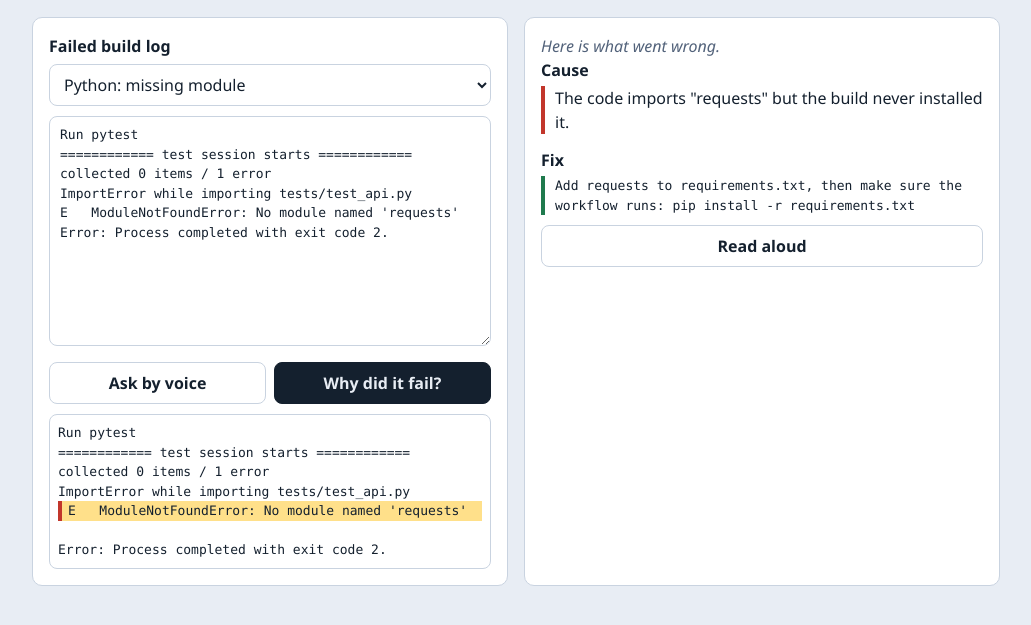
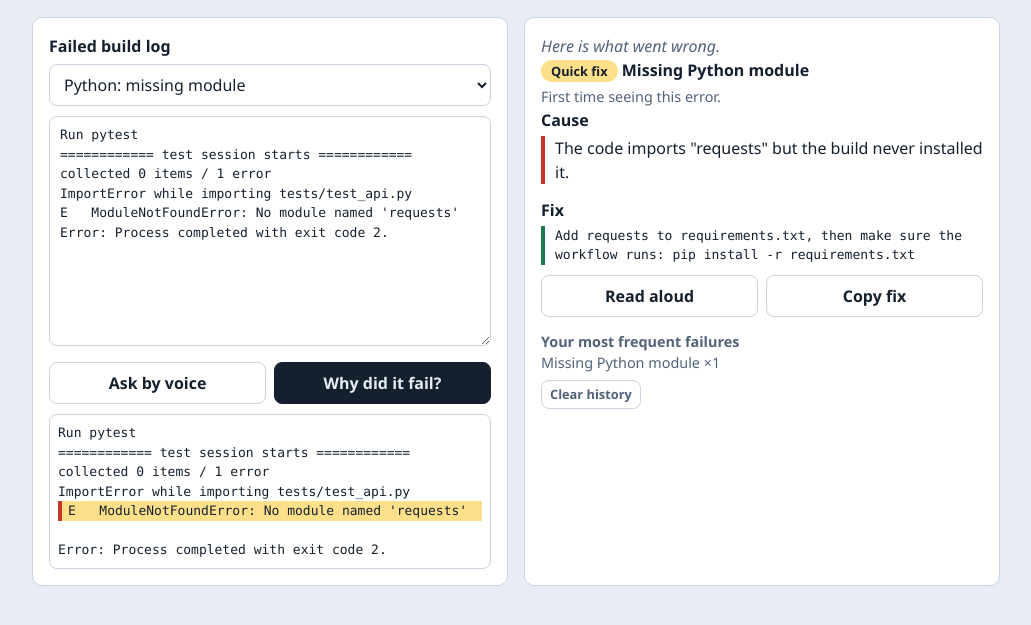
Before and after one commit to MunagalaDeekshitha/build-doctor, a website: page index.html in a window 1280 px wide. Both pictures are taken after a click on the button "Why did it fail?". Shown: the part 103-728 px from the top of the page, without its empty margins (124-1155 px from the left). Drawn offline with Linux system fonts and the light colour scheme; no server answers.

Commit message:
Add copy button and enhance error handling

```diff
--- a/index.html
+++ b/index.html
@@ -21,6 +21,7 @@ pre{margin:0;font:13px/1.5 ui-monospace,Consolas,monospace;white-space:pre-wrap;
 .say{color:var(--mute);font-style:italic;min-height:1.5em}
 h2{font-size:1rem;margin:14px 0 4px}h2:first-of-type{margin-top:0}
 .fix{border-left:4px solid var(--ok);padding-left:10px}.cause{border-left:4px solid var(--fail);padding-left:10px}
+.tag{background:var(--hi);border-radius:99px;padding:2px 10px;font-size:.8rem;font-weight:600}.seen{color:var(--mute);font-size:.9rem;margin-top:4px}#hist{margin-top:14px;font-size:.9rem;color:var(--mute)}#clr{margin-top:6px;font-size:.8rem;padding:4px 8px}
 </style></head><body><main>
 <h1>Build Doctor</h1>
 <p class="sub">Ask why your build failed. Get the cause and the fix, spoken and on screen.</p>
@@ -35,18 +36,26 @@ h2{font-size:1rem;margin:14px 0 4px}h2:first-of-type{margin-top:0}
 <section class="card" aria-live="polite">
 <div class="say" id="say">Say or tap: “Why did my build fail?”</div>
 <div id="out"><p>Pick a sample log or paste your own, then ask.</p></div>
-<div class="row"><button id="speak" hidden>Read aloud</button></div>
+<div class="row"><button id="speak" hidden>Read aloud</button><button id="copy" hidden>Copy fix</button></div><div id="hist"></div>
 </section></div></main>
 <script>
 const SAMPLES={
 "Python: missing module":`Run pytest\n============ test session starts ============\ncollected 0 items / 1 error\nImportError while importing tests/test_api.py\nE   ModuleNotFoundError: No module named 'requests'\nError: Process completed with exit code 2.`,
 "Node: missing build script":`Run npm run build\nnpm ERR! Missing script: "build"\nnpm ERR! To see a list of scripts, run: npm run\nError: Process completed with exit code 1.`,
-"Test: wrong total":`Run npm test\nFAIL tests/cart.test.js\n  ● cart total adds items\n    expect(received).toBe(expected)\n    Expected: 5\n    Received: 4\n      at Object.<anonymous> (tests/cart.test.js:12:30)\nError: Process completed with exit code 1.`};
+"Test: wrong total":`Run npm test\nFAIL tests/cart.test.js\n  ● cart total adds items\n    expect(received).toBe(expected)\n    Expected: 5\n    Received: 4\n      at Object.<anonymous> (tests/cart.test.js:12:30)\nError: Process completed with exit code 1.`,
+"Docker: image not found":`Run docker build -t app .\nStep 1/5 : FROM pyton:3.11\npull access denied for pyton, repository does not exist or may require authentication\nError: Process completed with exit code 1.`,
+"Maven: compile error":`Run mvn package\n[ERROR] COMPILATION ERROR :\n[ERROR] /src/main/java/App.java:[8,20] cannot find symbol\n[ERROR]   symbol:   variable nme\nError: Process completed with exit code 1.`,
+"Network: install timeout":`Run npm install\nnpm ERR! code ETIMEDOUT\nnpm ERR! network request to https://registry.npmjs.org/react failed, reason: connect ETIMEDOUT\nError: Process completed with exit code 1.`};
 const RULES=[
-[/ModuleNotFoundError: No module named '(\w+)'/,m=>({line:m[0],cause:`The code imports "${m[1]}" but the build never installed it.`,fix:`Add ${m[1]} to requirements.txt, then make sure the workflow runs: pip install -r requirements.txt`})],
-[/Missing script: "(\w+)"/,m=>({line:m[0],cause:`package.json has no "${m[1]}" script, so npm cannot run it.`,fix:`Add it under "scripts" in package.json, for example:\n"scripts": { "${m[1]}": "vite build" }`})],
-[/Expected: (\S+)\s+Received: (\S+)/,m=>({line:`Expected: ${m[1]}`,cause:`A test expected ${m[1]} but the code returned ${m[2]}. The logic is wrong, not the setup.`,fix:`Open the file named in the stack trace (tests/cart.test.js:12) and check how the total is calculated. A missed item or an off-by-one is the usual cause.`})]];
-const $=id=>document.getElementById(id);let last="";
+[/ModuleNotFoundError: No module named '(\w+)'/,m=>({title:"Missing Python module",tag:"Quick fix",line:m[0],cause:`The code imports "${m[1]}" but the build never installed it.`,fix:`Add ${m[1]} to requirements.txt, then make sure the workflow runs: pip install -r requirements.txt`})],
+[/Missing script: "(\w+)"/,m=>({title:"Missing npm script",tag:"Quick fix",line:m[0],cause:`package.json has no "${m[1]}" script, so npm cannot run it.`,fix:`Add it under "scripts" in package.json, for example:\n"scripts": { "${m[1]}": "vite build" }`})],
+[/Expected: (\S+)\s+Received: (\S+)/,m=>({title:"Failing test",tag:"Needs code change",line:`Expected: ${m[1]}`,cause:`A test expected ${m[1]} but the code returned ${m[2]}. The logic is wrong, not the setup.`,fix:`Open the file in the stack trace (tests/cart.test.js:12) and check how the total is calculated. A missed item or an off-by-one is the usual cause.`})],
+[/pull access denied for ([\w.\/-]+)/,m=>({title:"Docker image not found",tag:"Quick fix",line:m[0],cause:`Docker cannot pull "${m[1]}". The image name is probably misspelled, or it is private.`,fix:`Check the name in your Dockerfile FROM line for typos. If the image is private, add a docker login step to the workflow.`})],
+[/cannot find symbol/,m=>({title:"Java compile error",tag:"Needs code change",line:m[0],cause:`Java cannot find a variable or method used in the code. It is usually a typo or a missing import.`,fix:`Open the file and line shown in the [ERROR] line above. Fix the spelling of the name or add the missing import.`})],
+[/'(\w+)' is (defined but never used|not defined)/,m=>({title:"Lint error",tag:"Quick fix",line:m[0],cause:`ESLint says "${m[1]}" is ${m[2]}. The build is set to fail on lint errors.`,fix:m[2]==="not defined"?`Declare or import ${m[1]} before using it.`:`Remove ${m[1]} if it is unused, or use it in the code.`})],
+[/Permission denied/,m=>({title:"Permission denied",tag:"Check settings",line:m[0],cause:`The build tried to run or write something it is not allowed to.`,fix:`For a script, run: chmod +x script.sh and commit it. For GitHub Actions, check the permissions: block in the workflow file.`})],
+[/ETIMEDOUT|timed out|exceeded the maximum execution time/,m=>({title:"Timeout",tag:"Check settings",line:m[0],cause:`A network request or the whole job took too long. This is often temporary or caused by a slow install.`,fix:`Re-run the job first. If it keeps happening, cache your dependencies in the workflow and add a retry.`})]];
+const $=id=>document.getElementById(id);let last="",fix="";
 Object.keys(SAMPLES).forEach(k=>$("sample").add(new Option(k,k)));
 $("sample").onchange=()=>{$("log").value=SAMPLES[$("sample").value]};$("log").value=SAMPLES[$("sample").value];
 function esc(s){return s.replace(/[&<>]/g,c=>({"&":"&amp;","<":"&lt;",">":"&gt;"}[c]))}
@@ -55,10 +64,16 @@ async function explain(){
  $("say").textContent="Looking at the log…";let r=null;
  try{const res=await fetch("/api/explain",{method:"POST",headers:{"Content-Type":"application/json"},body:JSON.stringify({log})});if(res.ok)r=await res.json()}catch(e){}
  if(!r){for(const[re,f]of RULES){const m=log.match(re);if(m){r=f(m);break}}}
- if(!r)r={line:"",cause:"I could not find a known error pattern in this log.",fix:"Paste more of the log, starting from the first red error line."};
- $("out").innerHTML=`<h2>Cause</h2><div class="cause">${esc(r.cause)}</div><h2>Fix</h2><div class="fix"><pre>${esc(r.fix)}</pre></div>`;
+ if(!r)r={title:"Unknown error",tag:"Needs a closer look",line:"",cause:"I could not find a known error pattern in this log.",fix:"Paste more of the log, starting from the first red error line."};
+ const n=remember(r);$("out").innerHTML=`<span class="tag">${esc(r.tag||"Check it")}</span> <b>${esc(r.title||"Build failure")}</b><div class="seen">${n>1?"You have seen this error "+n+" times on this device.":"First time seeing this error."}</div><h2>Cause</h2><div class="cause">${esc(r.cause)}</div><h2>Fix</h2><div class="fix"><pre>${esc(r.fix)}</pre></div>`;
  const lv=$("logview");lv.hidden=false;$("logpre").innerHTML=log.split("\n").map(l=>r.line&&l.includes(r.line.split("\n")[0])?`<span class="bad">${esc(l)}</span>`:esc(l)).join("\n");
- last=`${r.cause} ${r.fix}`;$("say").textContent="Here is what went wrong.";$("speak").hidden=false;speechSynthesis.speak(new SpeechSynthesisUtterance(last))}
+ last=`${r.cause} ${r.fix}`+(n>1?` You have seen this error ${n} times.`:"");fix=r.fix;$("copy").hidden=false;renderHist();$("say").textContent="Here is what went wrong.";$("speak").hidden=false;speechSynthesis.speak(new SpeechSynthesisUtterance(last))}
+function remember(r){const k=r.title||(r.line||"unknown").slice(0,40);try{const d=JSON.parse(localStorage.getItem("bd")||"{}");d[k]=(d[k]||0)+1;localStorage.setItem("bd",JSON.stringify(d));return d[k]}catch(e){return 1}}
+function renderHist(){try{const t=Object.entries(JSON.parse(localStorage.getItem("bd")||"{}")).sort((a,b)=>b[1]-a[1]).slice(0,3);
+ $("hist").innerHTML=t.length?"<b>Your most frequent failures</b><br>"+t.map(([k,v])=>esc(k)+" ×"+v).join("<br>")+'<br><button id="clr">Clear history</button>':"";
+ if(t.length)$("clr").onclick=()=>{localStorage.removeItem("bd");renderHist()}}catch(e){}}
+$("copy").onclick=async()=>{try{await navigator.clipboard.writeText(fix);$("copy").textContent="Copied!"}catch(e){$("copy").textContent="Copy failed"}setTimeout(()=>$("copy").textContent="Copy fix",1500)};
+renderHist();
 $("ask").onclick=explain;$("speak").onclick=()=>{speechSynthesis.cancel();speechSynthesis.speak(new SpeechSynthesisUtterance(last))};
 $("mic").onclick=()=>{const SR=window.SpeechRecognition||window.webkitSpeechRecognition;
  if(!SR){$("say").textContent="Voice input is not supported in this browser. Use Chrome, or tap the button.";return}
```
